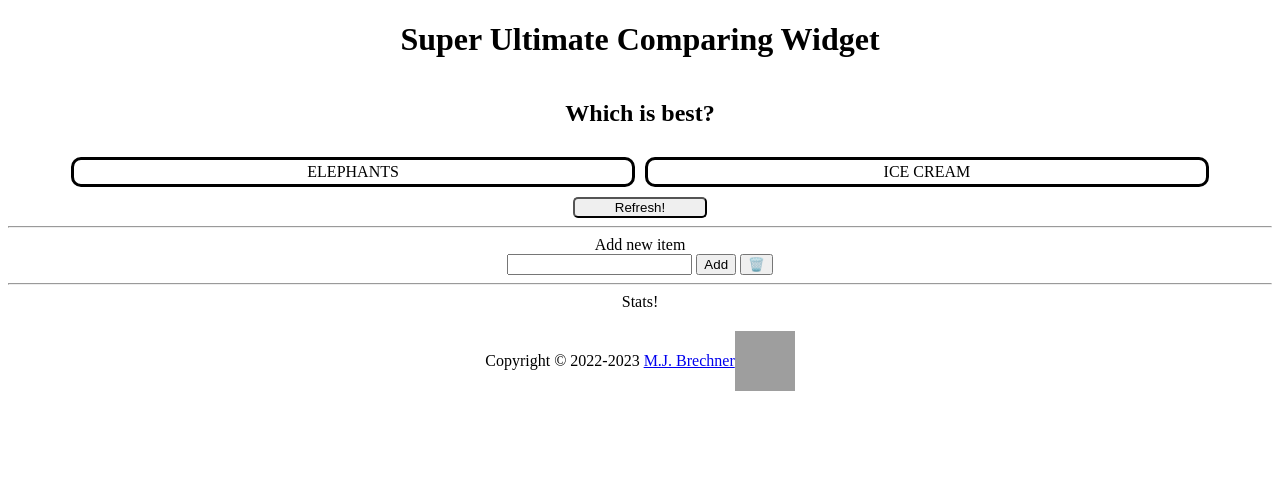
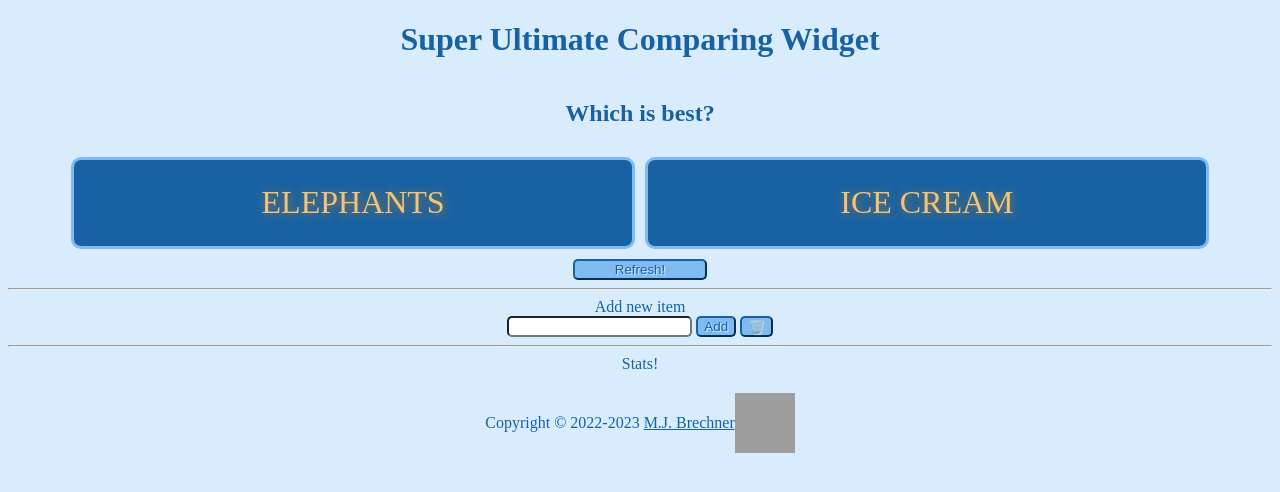
Before and after one commit to mjbrechner/super-ultimate-comparing-widget, a plain HTML site: page index.html in a window 1280 px wide. Drawn offline with Linux system fonts and the light colour scheme; grey boxes are pictures that could not be loaded.

Commit message:
styling colors

```diff
--- a/css/styles.css
+++ b/css/styles.css
@@ -1,7 +1,19 @@
+/* Color helped by
+#1862A3
+#D8ECFE
+#7FBBF0
+#A37936
+#F0C47F
+*/
+
+* {
+    background-color:#D8ECFE;
+    color: #1862A3;
+}
+
 body {
     text-align: center;
 }
-
 
 .which-is-best-box {
     display: flex;
@@ -20,21 +32,38 @@ body {
 }
 
 .comparison-item {
+    display: flex;
+    background-color: #1862A3;
+    color:#F0C47F;
+    border-color: #7FBBF0;
+    text-shadow: #A37936 1px 1px 10px;
     width: 100%;
-    height: 100%;
-    padding: 3px 10px 3px;
+    height: 2.5em;
+    align-items: center;
+    justify-content: center;
+    padding: 3px;
     border-style: solid;
     border-radius: 10px;
+    font-size: 2em;
     cursor: pointer;
 }
 
 #refresh-button {
     width: 10em;
-    border-radius: 5px;
 }
 
 button {
+    background-color: #7FBBF0;
+    color:#1862A3;
+    border-color: #1862A3;
+    text-shadow: #D8ECFE 1px 1px 1px;
+    border-radius: 5px;
     cursor: pointer;
+}
+
+input {
+    background-color:white;
+    border-radius: 5px;
 }
 
 footer {
```
